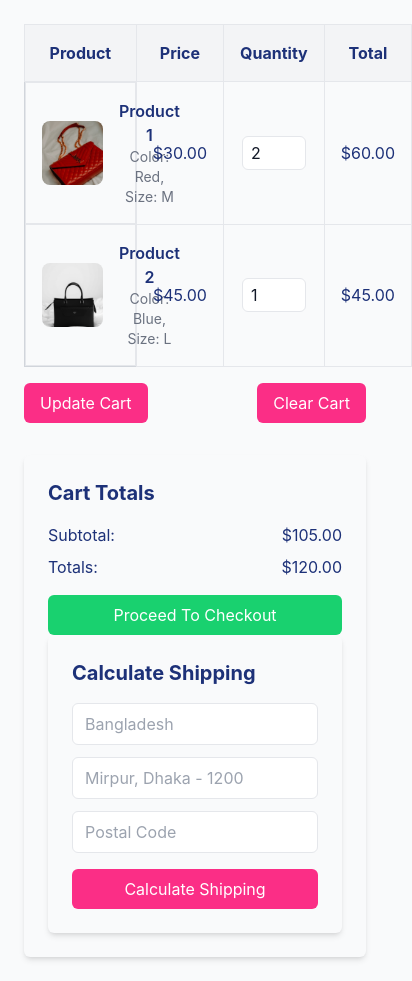
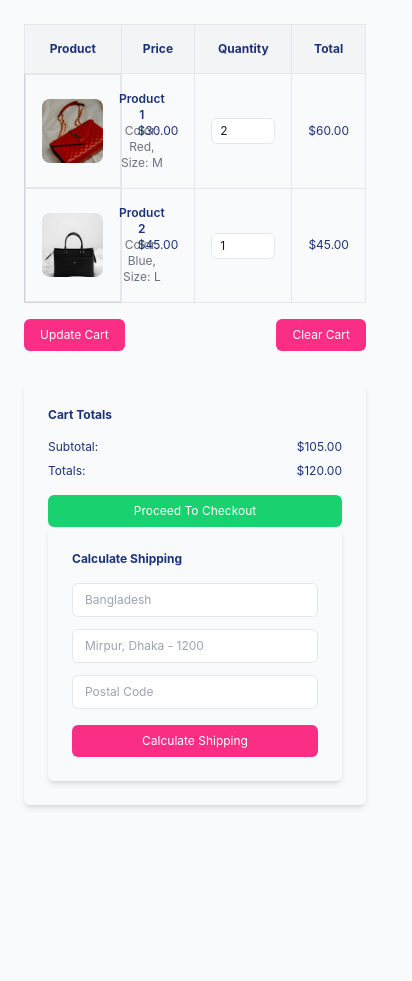
Before and after one commit to hooramnaeem/ui-ux-hackathon, a Next.js app: page /cart in a window 390 px wide. Shown: the whole page, 412 px wide, since content can reach past the window. After the commit the page ends 844 px from the top, so only its background shows below. Built offline with nearby package versions, Linux system fonts and the light colour scheme.

Commit message:
adjust image

```diff
--- a/src/app/cart/page.tsx
+++ b/src/app/cart/page.tsx
@@ -61,10 +61,10 @@ const Cart = () => {
         <table className="w-full border-collapse border border-gray-300">
           <thead>
             <tr className="bg-gray-100">
-              <th className="p-4 border text-[#1D3178]">Product</th>
-              <th className="p-4 border text-[#1D3178]">Price</th>
-              <th className="p-4 border text-[#1D3178]">Quantity</th>
-              <th className="p-4 border text-[#1D3178]">Total</th>
+              <th className="p-4 border text-[#1D3178] text-xs sm:text-base">Product</th>
+              <th className="p-4 border text-[#1D3178] text-xs sm:text-base">Price</th>
+              <th className="p-4 border text-[#1D3178] text-xs sm:text-base">Quantity</th>
+              <th className="p-4 border text-[#1D3178] text-xs sm:text-base">Total</th>
             </tr>
           </thead>
           <tbody>
@@ -79,13 +79,13 @@ const Cart = () => {
                     className="w-16 h-16 rounded-lg object-cover"
                   />
                   <div>
-                    <p className="font-semibold text-[#1D3178]">{item.name}</p>
-                    <p className="text-sm text-gray-500">
+                    <p className="font-semibold text-[#1D3178] text-xs sm:text-base">{item.name}</p>
+                    <p className="text-sm text-gray-500 text-xs sm:text-sm">
                       Color: {item.color}, Size: {item.size}
                     </p>
                   </div>
                 </td>
-                <td className="p-4 border text-[#1D3178]">${item.price.toFixed(2)}</td>
+                <td className="p-4 border text-[#1D3178] text-xs sm:text-base">${item.price.toFixed(2)}</td>
                 <td className="p-4 border">
                   <input
                     type="number"
@@ -93,11 +93,11 @@ const Cart = () => {
                     onChange={(e) =>
                       updateQuantity(item.id, Number(e.target.value))
                     }
-                    className="w-16 px-2 py-1 border rounded-md"
+                    className="w-16 px-2 py-1 border rounded-md text-xs sm:text-sm"
                     min="1"
                   />
                 </td>
-                <td className="p-4 border text-[#1D3178]">
+                <td className="p-4 border text-[#1D3178] text-xs sm:text-base">
                   ${(item.price * item.quantity).toFixed(2)}
                 </td>
               </tr>
@@ -105,10 +105,10 @@ const Cart = () => {
           </tbody>
         </table>
         <div className="flex justify-between mt-4">
-          <button className="px-4 py-2 bg-[#FB2E86] text-white rounded-md">
+          <button className="px-4 py-2 bg-[#FB2E86] text-white rounded-md text-xs sm:text-sm">
             Update Cart
           </button>
-          <button className="px-4 py-2 bg-[#FB2E86] text-white rounded-md">
+          <button className="px-4 py-2 bg-[#FB2E86] text-white rounded-md text-xs sm:text-sm">
             Clear Cart
           </button>
         </div>
@@ -117,36 +117,36 @@ const Cart = () => {
       {/* Cart Totals */}
       <div className="p-6 bg-gray-50 rounded-md shadow-md flex flex-col justify-between">
         <div>
-          <h2 className="text-xl font-bold mb-4 text-[#1D3178]">Cart Totals</h2>
-          <p className="flex justify-between mb-2 text-[#1D3178]">
+          <h2 className="text-xl font-bold mb-4 text-[#1D3178] text-xs sm:text-xl">Cart Totals</h2>
+          <p className="flex justify-between mb-2 text-[#1D3178] text-xs sm:text-sm">
             <span>Subtotal:</span> <span>${calculateTotal().toFixed(2)}</span>
           </p>
-          <p className="flex justify-between mb-4 text-[#1D3178]">
+          <p className="flex justify-between mb-4 text-[#1D3178] text-xs sm:text-sm">
             <span>Totals:</span> <span>${(calculateTotal() + 15).toFixed(2)}</span>
           </p>
-          <button className="w-full py-2 bg-[#19D16F] text-white rounded-md">
+          <button className="w-full py-2 bg-[#19D16F] text-white rounded-md text-xs sm:text-sm">
             Proceed To Checkout
           </button>
         </div>
         {/* Shipping Calculator */}
         <div className="p-6 bg-gray-50 rounded-md shadow-md">
-          <h2 className="text-xl font-bold mb-4 text-[#1D3178]">Calculate Shipping</h2>
+          <h2 className="text-xl font-bold mb-4 text-[#1D3178] text-xs sm:text-xl">Calculate Shipping</h2>
           <input
             type="text"
             placeholder="Bangladesh"
-            className="w-full mb-3 px-3 py-2 border rounded-md"
+            className="w-full mb-3 px-3 py-2 border rounded-md text-xs sm:text-sm"
           />
           <input
             type="text"
             placeholder="Mirpur, Dhaka - 1200"
-            className="w-full mb-3 px-3 py-2 border rounded-md"
+            className="w-full mb-3 px-3 py-2 border rounded-md text-xs sm:text-sm"
           />
           <input
             type="text"
             placeholder="Postal Code"
-            className="w-full mb-4 px-3 py-2 border rounded-md"
+            className="w-full mb-4 px-3 py-2 border rounded-md text-xs sm:text-sm"
           />
-          <button className="w-full py-2 bg-[#FB2E86] text-white rounded-md">
+          <button className="w-full py-2 bg-[#FB2E86] text-white rounded-md text-xs sm:text-sm">
             Calculate Shipping
           </button>
         </div>
--- a/src/app/components/TrendingProducts.tsx
+++ b/src/app/components/TrendingProducts.tsx
@@ -57,7 +57,7 @@ function TrendingProducts() {
             alt="Voucher Image"
             width={200}
             height={200}
-            className="absolute bottom-2 right-2 object-contain"
+            className="absolute bottom-2 right-0 object-contain"
           />
         </div>
 
```
